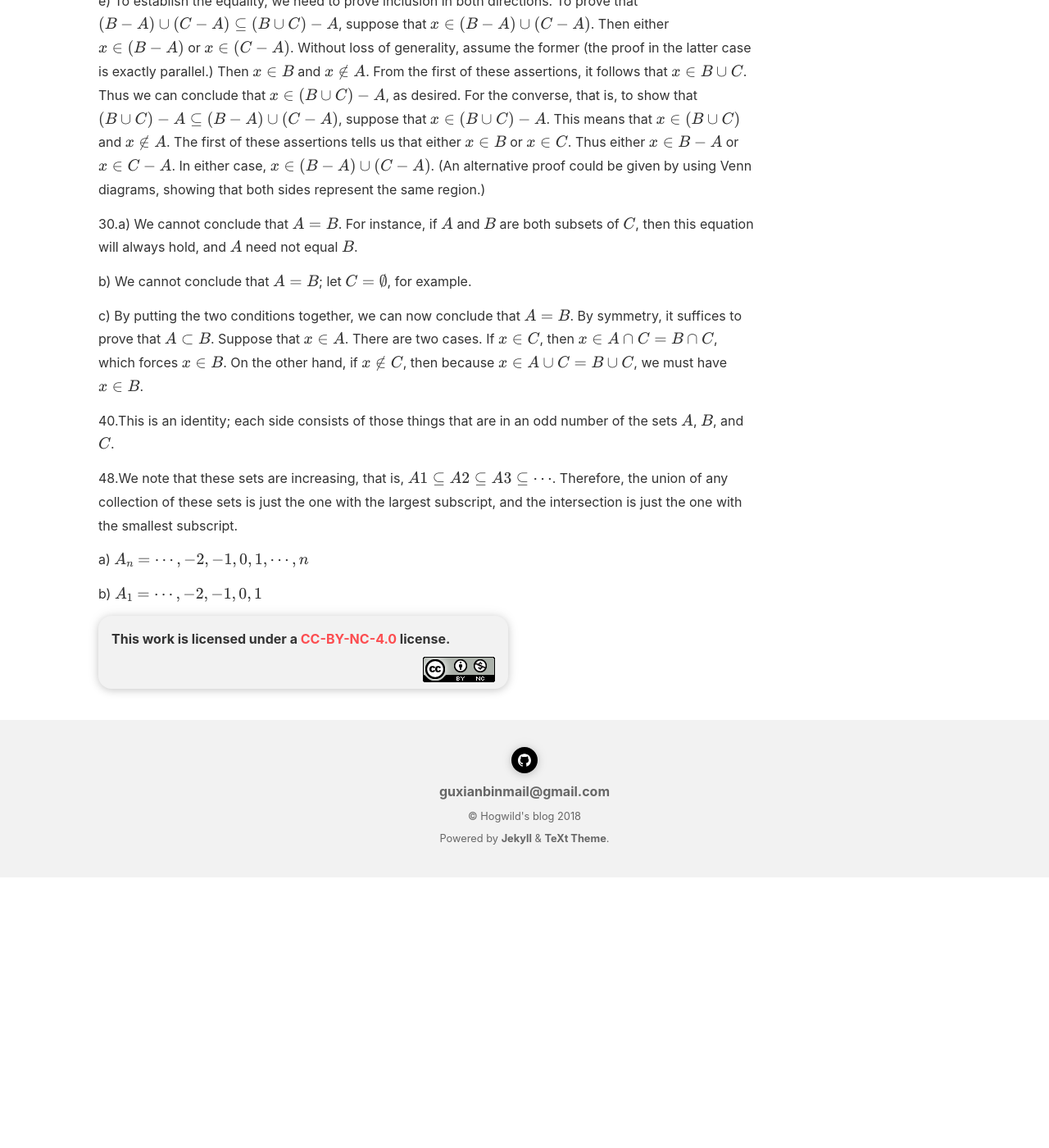
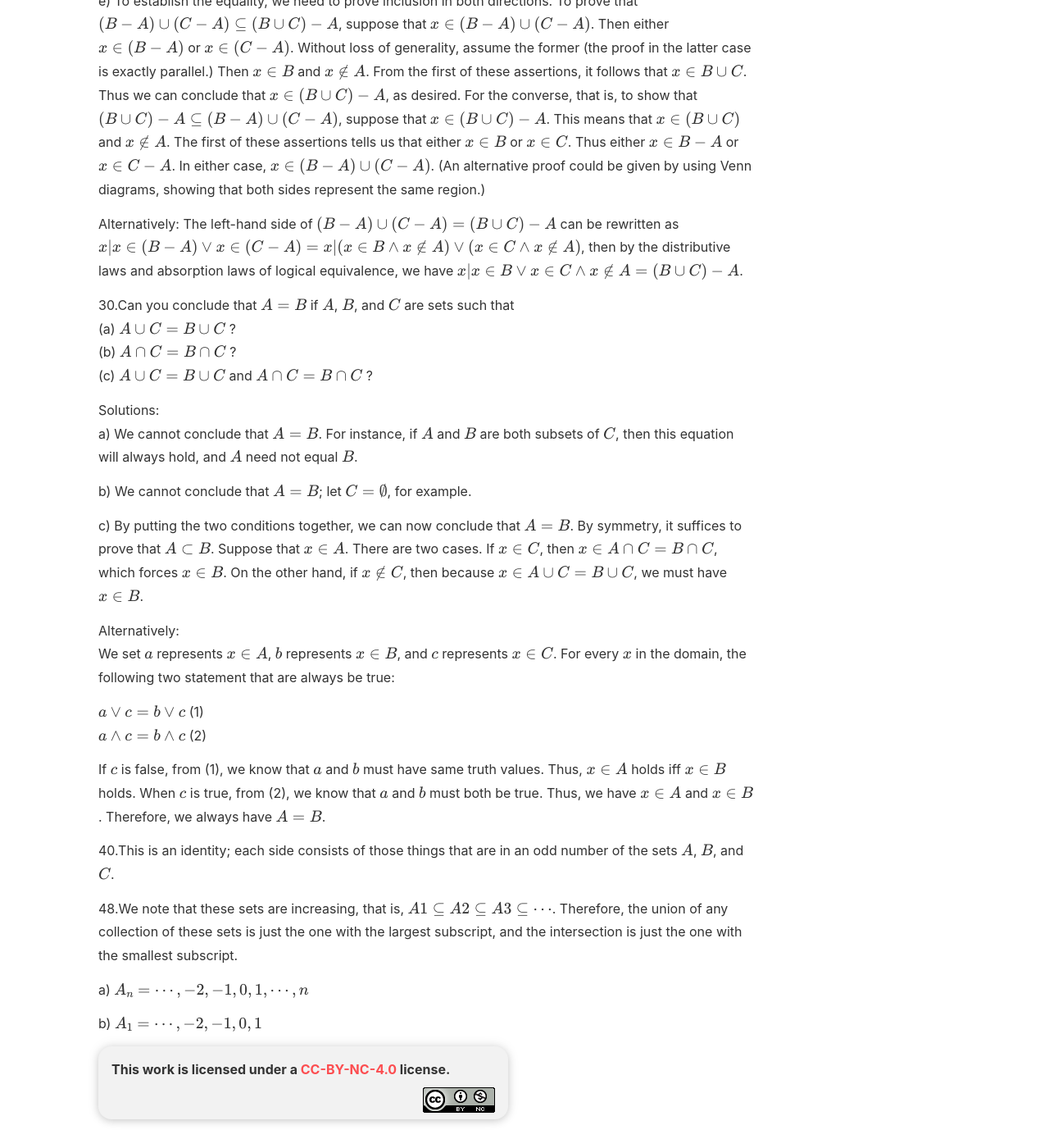
Before and after one commit to hogwild/blog, a Jekyll site: the page built from _posts/2018-2-26-DM-Homework3.md, in a window 1280 px wide and 1400 px high, scrolled down 3683 px. Shown: the whole window at 82% size. Built offline with Jekyll 4.4.1, drawn with Linux system fonts in a browser that asks for light colours; nearby versions of some CDN libraries; formulas are drawn with MathJax 3; before the commit the page ends 4753 px from its top, so only the background shows below that; some of the changed text lies outside the part shown.

Commit message:
update-dm-hw3

```diff
--- a/_posts/2018-2-26-DM-Homework3.md
+++ b/_posts/2018-2-26-DM-Homework3.md
@@ -86,7 +86,7 @@ b) If $S\notin S$ , then by the defining condition for S we conclude that it is
 
 ## Chapter 2.2
 
-11.a) $A\cup B =\{x|x \in A\wedge x \in B\} = \{x| x\in B\wedge x \in A\}= B\cup A$
+11.a) $A\cup B =\{x|x \in A\vee x \in B\} = \{x| x\in B\vee x \in A\}= B\cup A$
 
 b) $A\cap B =\{x|x\in A\wedge x\in B\}=\{x|x \in B \wedge x \in A\}= B\cap A$
 
@@ -104,13 +104,32 @@ e) To establish the equality, we need to prove inclusion in both directions. To
 (B\cup C)−A$, suppose that $x \in (B −A)\cup (C −A)$. Then either $x\in (B −A)$ or $x \in (C −A)$. Without loss of generality, assume the former (the proof in the latter case is exactly parallel.) Then $x \in B$ and $x \notin A$. From the first of these assertions, it follows that $x \in B\cup C$. Thus we can conclude that $x \in (B\cup C)−A$, as desired. For the converse, that is, to show that $(B \cup C) − A \subseteq (B − A) \cup (C − A)$, suppose that $x \in (B \cup C) − A$.
 This means that $x \in (B \cup C)$ and $x \notin A$. The first of these assertions tells us that either $x \in B$ or $x \in C$. Thus either $x \in B − A$ or $x \in C − A$. In either case, $x \in (B − A) \cup (C − A)$. (An alternative proof could be given by using Venn diagrams, showing that both sides represent the same region.)
 
-30.a) We cannot conclude that $A = B$. For instance, if $A$ and $B$ are both subsets of $C$, then this equation will
+Alternatively:
+The left-hand side of $(B-A)\cup(C-A) = (B\cup C) - A$ can be rewritten as $\{x|x\in (B-A)\vee x\in (C-A)\}=\{x|(x\in B\wedge x\notin A)\vee(x\in C\wedge x\notin A)\}$, then by the distributive laws and absorption laws of logical equivalence, we have $\{x|x\in B \vee x\in C\wedge x\notin A\} = (B\cup C) -A$.
+
+30.Can you conclude that $A=B$ if $A$, $B$, and $C$ are sets such that
+(a) $A\cup C = B\cup C$ ?
+(b) $A\cap C = B\cap C$ ?
+(c) $A\cup C = B\cup C$ and $A\cap C = B\cap C$ ?
+
+Solutions:
+a) We cannot conclude that $A = B$. For instance, if $A$ and $B$ are both subsets of $C$, then this equation will
 always hold, and $A$ need not equal $B$.
 
 b) We cannot conclude that $A = B$; let $C = \emptyset$, for example.
 
 c) By putting the two conditions together, we can now conclude that $A = B$. By symmetry, it suffices to
 prove that $A \subset B$. Suppose that $x \in A$. There are two cases. If $x \in C$, then $x \in A \cap C = B \cap C$, which forces $x \in B$. On the other hand, if $x \notin C$, then because $x \in A \cup C = B \cup C$, we must have $x\in B$.
+
+Alternatively:
+We set $a$ represents $x\in A$, $b$ represents $x\in B$, and $c$ represents $x\in C$. For every $x$ in the domain, the following two statement that are always be true:
+
+$a\vee c = b\vee c$ (1)
+$a\wedge c = b\wedge c$ (2)
+
+If $c$ is false, from (1), we know that $a$ and $b$ must have same truth values. Thus, $x\in A$ holds iff $x\in B$ holds. When $c$ is true, from (2), we know that $a$ and $b$ must both be true. Thus, we have $x\in A$ and $x\in B$. Therefore, we always have $A = B$.
+
+
 
 40.This is an identity; each side consists of those things that are in an odd number of the sets $A$, $B$, and $C$.
 
```
